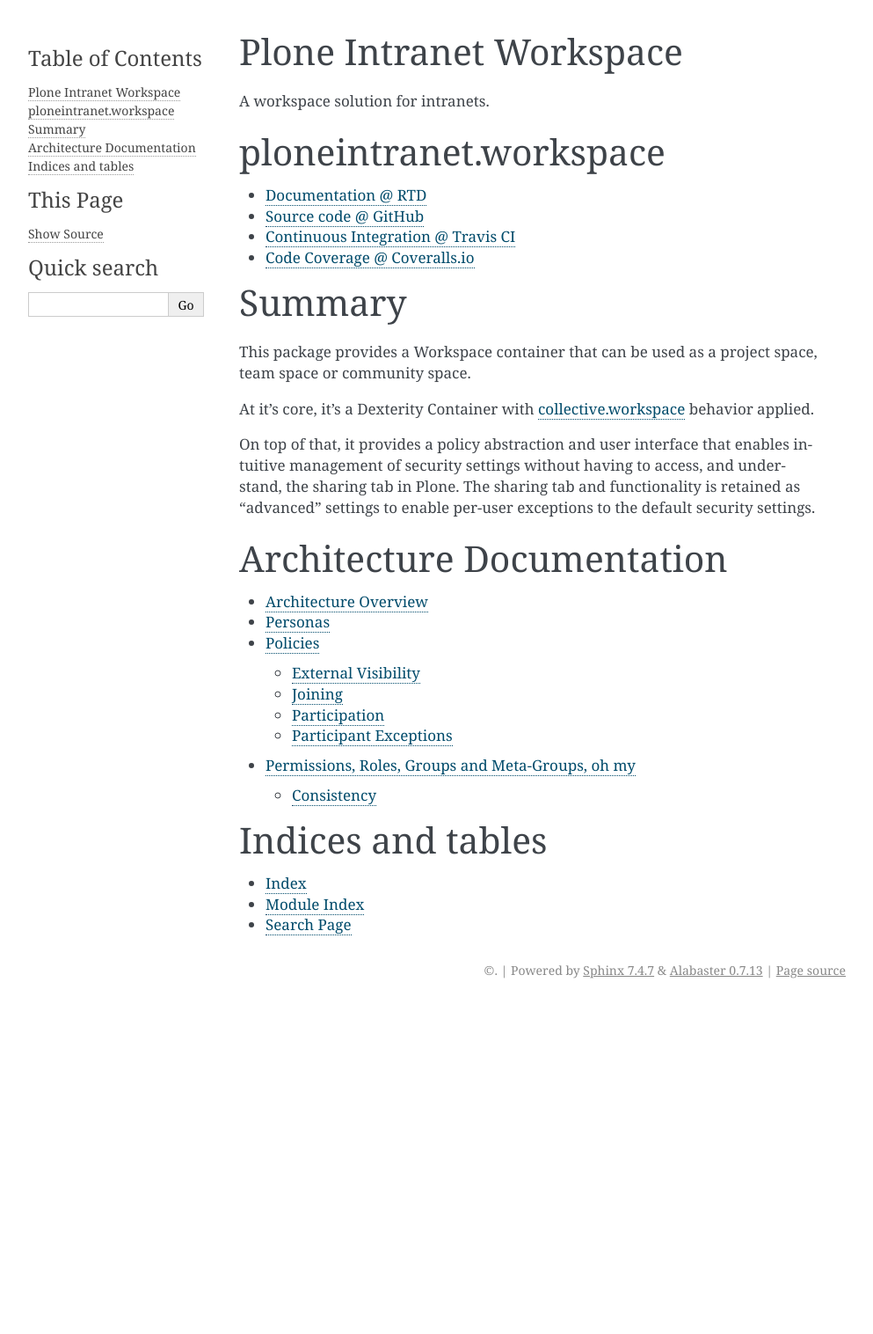
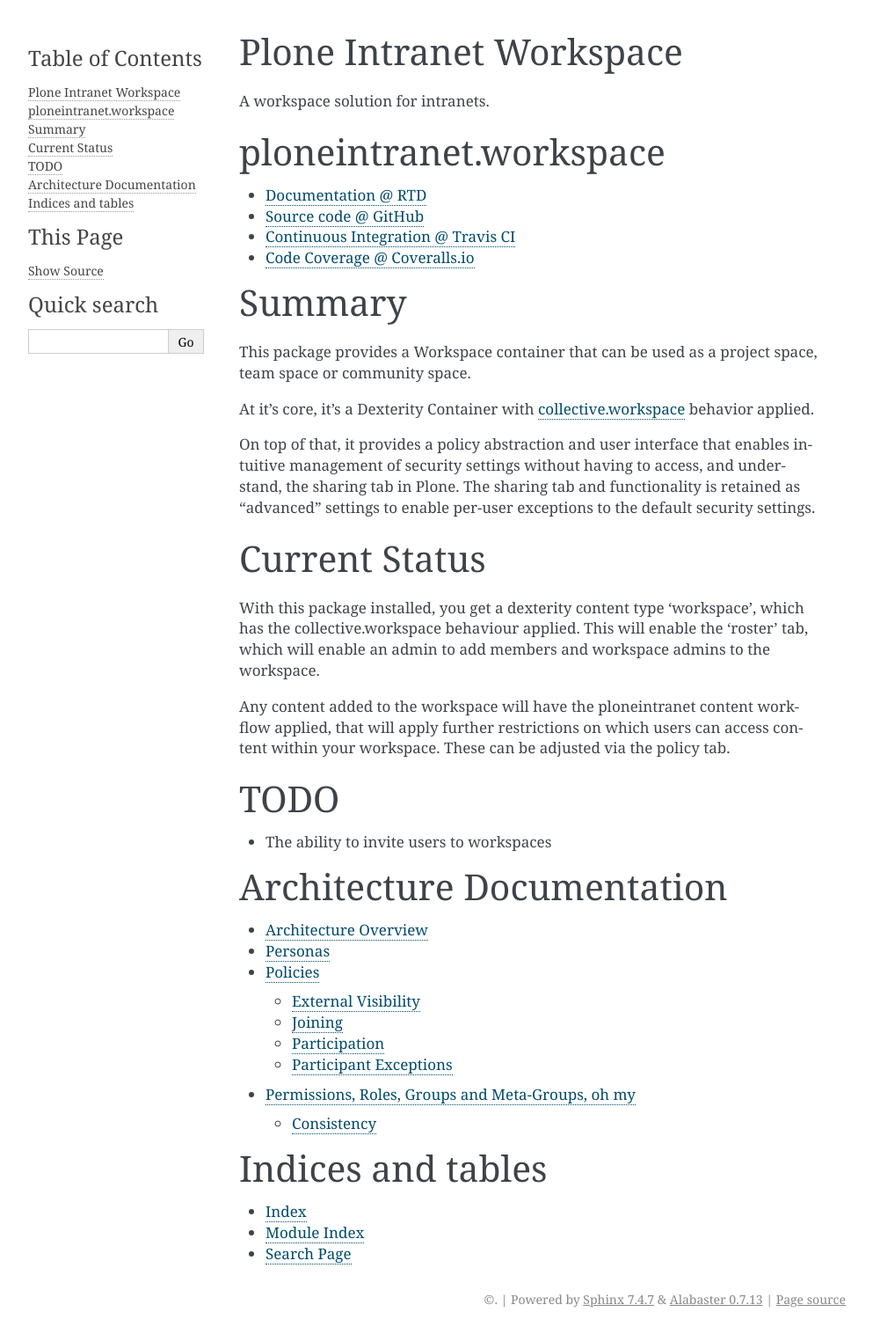
Before and after one commit to ploneintranet/ploneintranet.workspace, a Sphinx documentation site: the page built from docs/index.rst, in a window 1280 px wide. Shown: the whole page at 88% size, without its empty margins (148-1141 px from the left). Built offline with Sphinx 7.4.7, drawn with Linux system fonts in a browser that asks for light colours; before the commit the page ends 1142 px from its top, so only the background shows below that.

Commit message:
update readme with 'current status'

```diff
--- a/docs/README.rst
+++ b/docs/README.rst
@@ -21,3 +21,21 @@
 access, and understand, the sharing tab in Plone. The sharing tab and
 functionality is retained as "advanced" settings to enable per-user
 exceptions to the default security settings.
+
+Current Status
+=======
+
+With this package installed, you get a dexterity content type 'workspace',
+which has the collective.workspace behaviour applied. This will enable
+the 'roster' tab, which will enable an admin to add members and workspace
+admins to the workspace.
+
+Any content added to the workspace will have the ploneintranet content
+workflow applied, that will apply further restrictions on which users
+can access content within your workspace. These can be adjusted via
+the policy tab.
+
+TODO
+=======
+
+* The ability to invite users to workspaces
```
